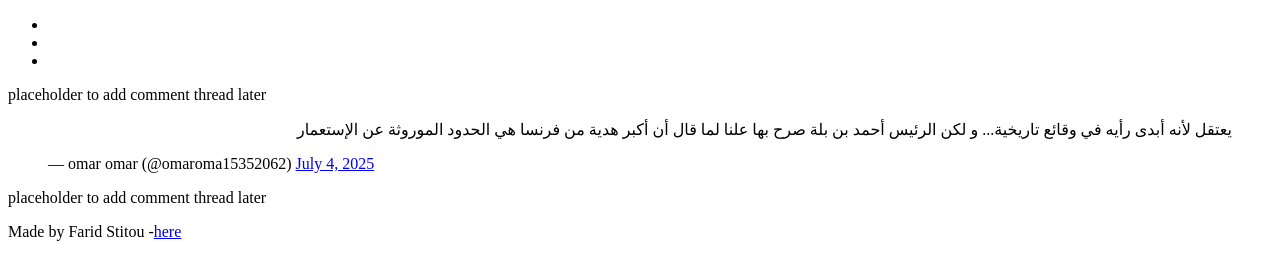
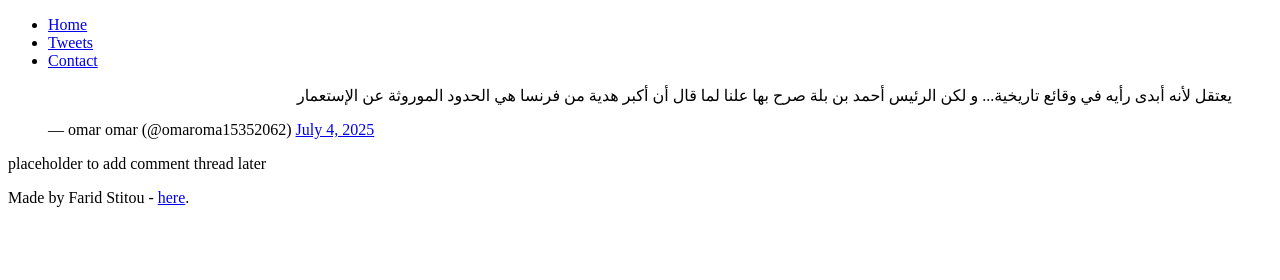
Before and after one commit to FaridStitou/My_First_Portfolio, a plain HTML site: page html_basic/tweets.html in a window 1280 px wide. Drawn offline with Linux system fonts and the light colour scheme.

Commit message:
structure

```diff
--- a/html_basic/tweets.html
+++ b/html_basic/tweets.html
@@ -7,25 +7,21 @@
 </head>
 <body>
   <header>
-    <nav>
-      <ul>
-        <li><a href=""></a></li>
-        <li><a href=""></a></li>
-        <li><a href=""></a></li>
-      </ul>
-    </nav>
+    <ul>
+      <li><a href="index.html">Home</a></li>
+      <li><a href="tweets.html">Tweets</a></li>
+      <li><a href="#">Contact</a></li>
+    </ul>
   </header>
   <main>
     <article>
-      <p>placeholder to add comment thread later</p>
-      <blockquote class="twitter-tweet"><p lang="ar" dir="rtl">يعتقل لأنه أبدى رأيه في وقائع تاريخية... و لكن الرئيس أحمد بن بلة صرح بها علنا لما قال أن أكبر هدية من فرنسا هي الحدود الموروثة عن الإستعمار</p>&mdash; omar omar (@omaroma15352062) <a href="https://twitter.com/omaroma15352062/status/1941218963498864766?ref_src=twsrc%5Etfw">July 4, 2025</a></blockquote> <script async src="https://platform.twitter.com/widgets.js" charset="utf-8"></script>
+      <blockquote class="twitter-tweet"><p lang="ar" dir="rtl">يعتقل لأنه أبدى رأيه في وقائع تاريخية... و لكن الرئيس أحمد بن بلة صرح بها علنا لما قال أن أكبر هدية من فرنسا هي الحدود الموروثة عن الإستعمار</p>&mdash; omar omar (@omaroma15352062) <a href="https://twitter.com/omaroma15352062/status/1941218963498864766?ref_src=twsrc%5Etfw">July 4, 2025</a></blockquote>
+      <script async src="https://platform.twitter.com/widgets.js" charset="utf-8"></script>
     </article>
     <aside>
-     <p>placeholder to add comment thread later</p>
+      <p>placeholder to add comment thread later</p>
     </aside>
   </main>
-  <footer>
-    Made by Farid Stitou -<a href="#" target="_blank">here</a>
-  </footer>
+  <footer><p>Made by Farid Stitou - <a href="#" target="_blank">here</a>.</p></footer>
 </body>
 </html>
```
